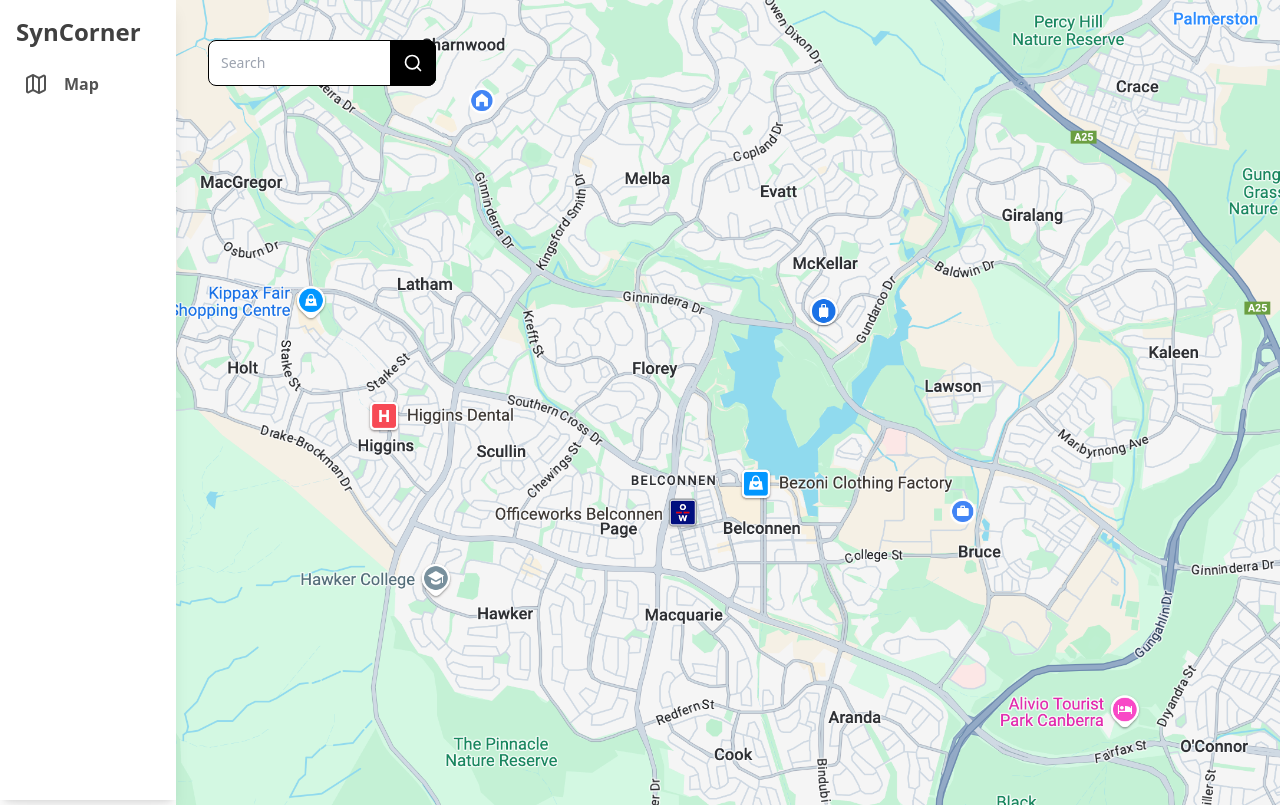
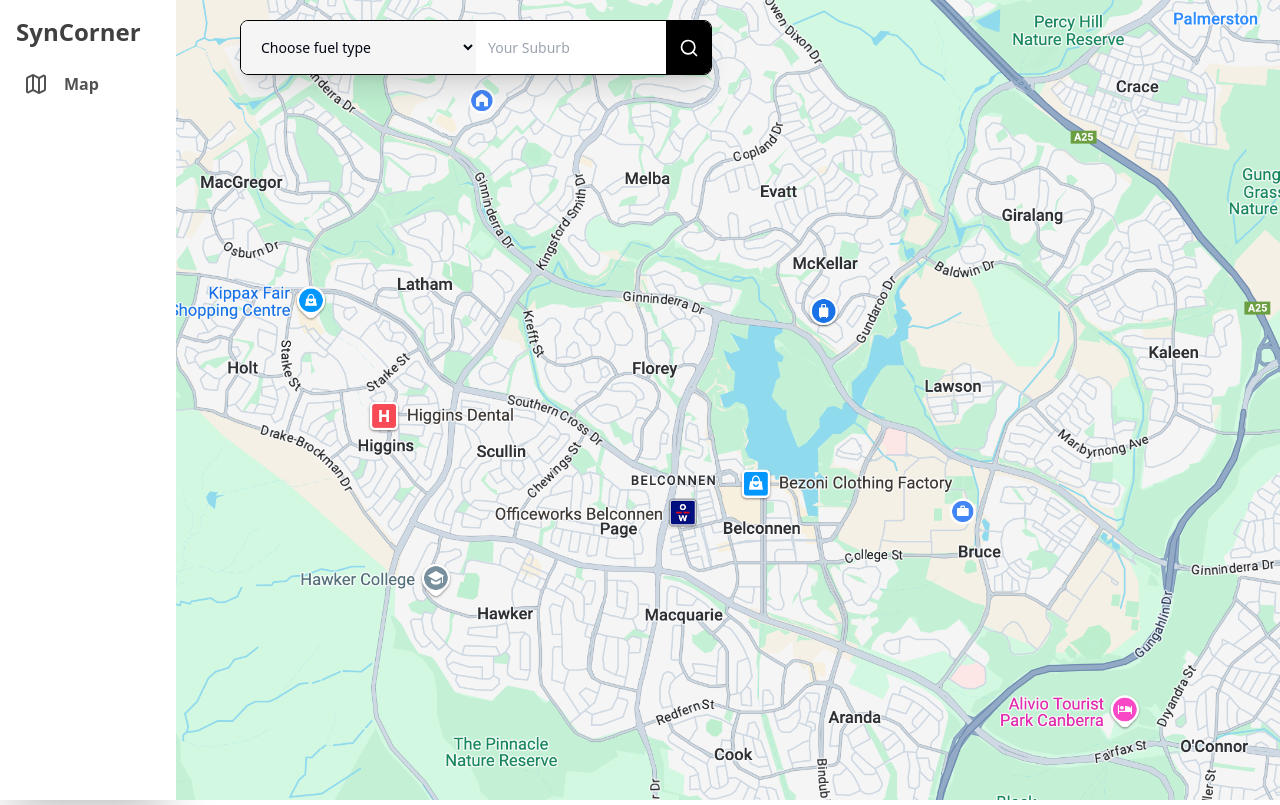
Before and after one commit to Prashanta-Pandit/maps-SynCorner, a React (Vite) app: page / in a window 1280 px wide. Shown: the top 805 px of the page. Built offline with nearby package versions, Linux system fonts and the light colour scheme.

Commit message:
make a search button nice

```diff
--- a/src/Components/ContentComponents/Map.jsx
+++ b/src/Components/ContentComponents/Map.jsx
@@ -3,16 +3,17 @@ import SearchResult from './SearchResult';
 
 const Map = () => {
     return (
-        <div className='bg-gray-100 h-screen w-screen flex items-center justify-center'>
-            <div className=' flex flex-col items-start fixed top-0 left-0 ml-52 mt-10'>
-               <SearchResult />
+        <div className='bg-gray-100 h-screen w-screen flex items-center justify-center relative'>
+            <div className='absolute top-5 left-5 lg:left-16'>
+                <SearchResult />
             </div>
-            <img
-                src='/img/maps.png'
-                width="100%"
-                height="100%"
-                alt="logo"
-            />
+            <div className="w-full h-full overflow-hidden">
+                <img
+                    src='/img/maps.png'
+                    className='w-full h-full object-cover'
+                    alt="Map"
+                />
+            </div>
         </div>
     );
 };
--- a/src/Components/ContentComponents/SearchResult.jsx
+++ b/src/Components/ContentComponents/SearchResult.jsx
@@ -4,18 +4,32 @@ import { Search } from 'lucide-react';
 const SearchResult = () => {
     return (
         <form className="max-w-lg mx-auto">
-            <div className="flex">
+            <div className="flex border border-black shadow-xl rounded-lg overflow-hidden">
+                {/* Dropdown menu */}
                 <div className="relative w-full">
+                    <select
+                        id="fuel-type"
+                        className="w-full p-4 text-sm text-gray-950 bg-neutral-100"
+                    >
+                        <option value="">Choose fuel type</option>
+                        <option value="E10">E10</option>
+                        <option value="Diesel">Diesel</option>
+                        <option value="Premium 91">Premium Unleaded 91</option>
+                        <option value="Premium 98">Premium 98</option>
+                    </select>
+                </div>
+
+                {/* Search input with button */}
+                <div className="relative w-full flex items-stretch">
                     <input
                         type="search"
-                        id="search-dropdown"
-                        className="block p-3 w-full z-20 text-sm text-gray-950 bg-white border border-black rounded-lg"
-                        placeholder="Search"
+                        className="p-3 w-full text-sm text-gray-950 bg-white border-l-0 focus:outline-none"
+                        placeholder="Your Suburb"
                         required
                     />
                     <button
                         type="submit"
-                        className="absolute top-0 right-0 p-3 text-sm text-white bg-black rounded-r-lg border border-black hover:bg-neutral-600 transition-colors duration-200 ease-in-out"
+                        className="p-3 bg-black text-white rounded-r-md border-l border-black hover:bg-neutral-600"
                     >
                         <Search className="h-5 w-5" />
                     </button>
--- a/src/Components/NavBarComponents/Navbar.jsx
+++ b/src/Components/NavBarComponents/Navbar.jsx
@@ -21,7 +21,7 @@ export default function Navbar() {
       <nav
         className={`${
           isExpanded ? 'w-44' : 'w-14'
-        } h-screen p-4 flex flex-col items-start fixed top-0 left-0 transition-[width] duration-500 ease-in-out shadow-lg`}
+        } h-screen p-4 flex flex-col items-start fixed top-0 left-0 transition-[width] duration-500 ease-in-out shadow-2xl`}
         onClick={toggleNav} // Toggle navbar size// Smooth transition for width
       >
         <h1
```
